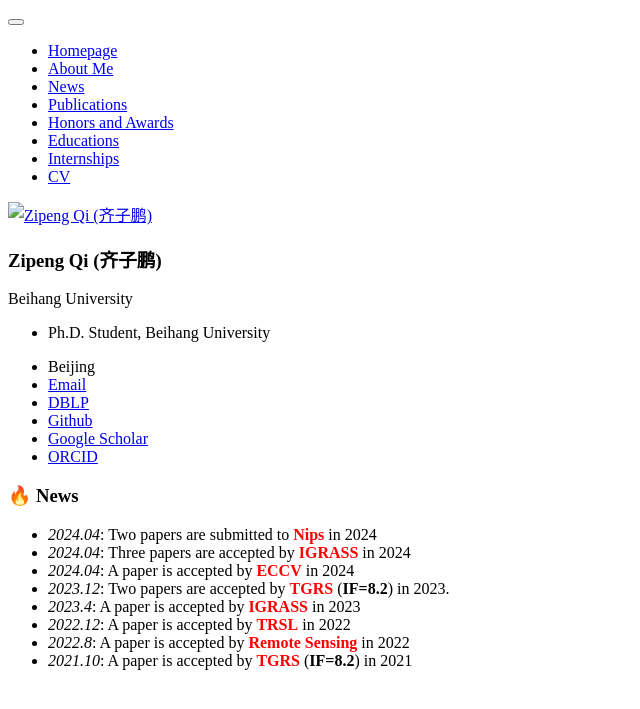
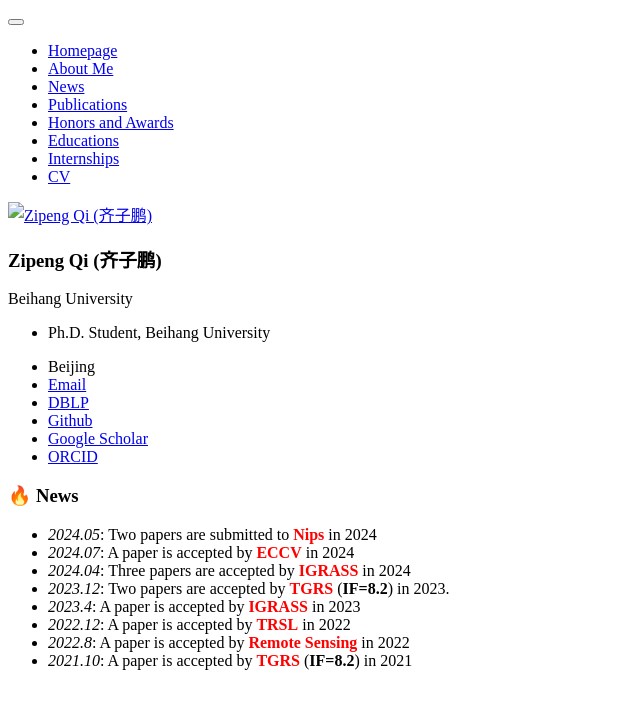
Before and after one commit to qizipeng/qizipeng.github.io, a Jekyll site: the page built from _pages/includes/news.md, in a window 1280 px wide. Shown: the top 709 px of the page, without its empty margins (0-640 px from the left). Built offline with Jekyll 4.4.1, drawn with Linux system fonts in a browser that asks for light colours; our own code applies the rules of GitHub Pages for plain Markdown files.

Commit message:
Update news.md

```diff
--- a/_pages/includes/news.md
+++ b/_pages/includes/news.md
@@ -1,7 +1,7 @@
 # 🔥 News
-- *2024.04*: Two papers are submitted to **<font color="red">Nips</font>** in 2024
+- *2024.05*: Two papers are submitted to **<font color="red">Nips</font>** in 2024
+- *2024.07*: A paper is accepted by **<font color="red">ECCV</font>** in 2024
 - *2024.04*: Three papers are accepted by **<font color="red">IGRASS</font>** in 2024
-- *2024.04*: A paper is accepted by **<font color="red">ECCV</font>** in 2024
 - *2023.12*: Two papers are accepted by **<font color="red">TGRS</font>** (**IF=8.2**) in 2023.
 - *2023.4*: A paper is accepted by **<font color="red">IGRASS</font>** in 2023
 - *2022.12*: A paper is accepted by **<font color="red">TRSL</font>** in 2022
```
